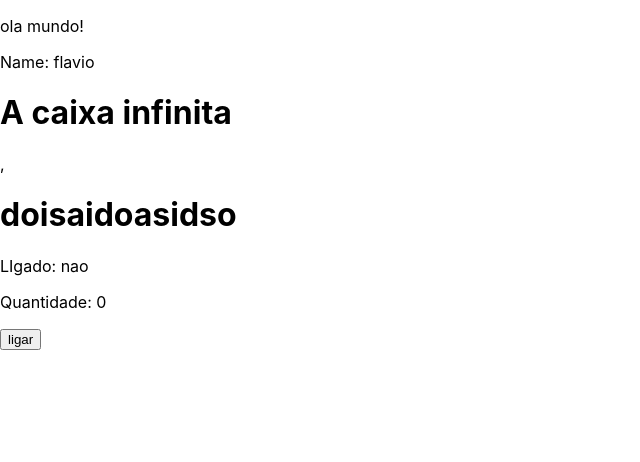
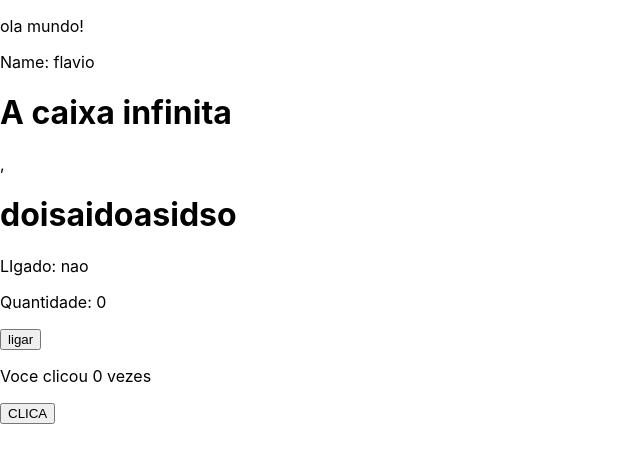
Before and after one commit to flavin27/react-app, a React (Create React App) app: page / in a window 1280 px wide. Shown: the top 462 px of the page, without its empty margins (0-640 px from the left). Built offline with nearby package versions, Linux system fonts and the light colour scheme.

Commit message:
adicionei o useState

```diff
--- a/src/App.js
+++ b/src/App.js
@@ -4,6 +4,7 @@ import Header from './components/header/Index'
 import Card from './components/Card/index'
 import Box from './components/Box';
 import State from './components/State';
+import Hook from './components/Hook'
 
 
 
@@ -17,6 +18,7 @@ export default class App extends Component {
                     <h1>doisaidoasidso</h1>
                 </Box>
                 <State/>
+                <Hook/>
             </>
         )
     }
```
